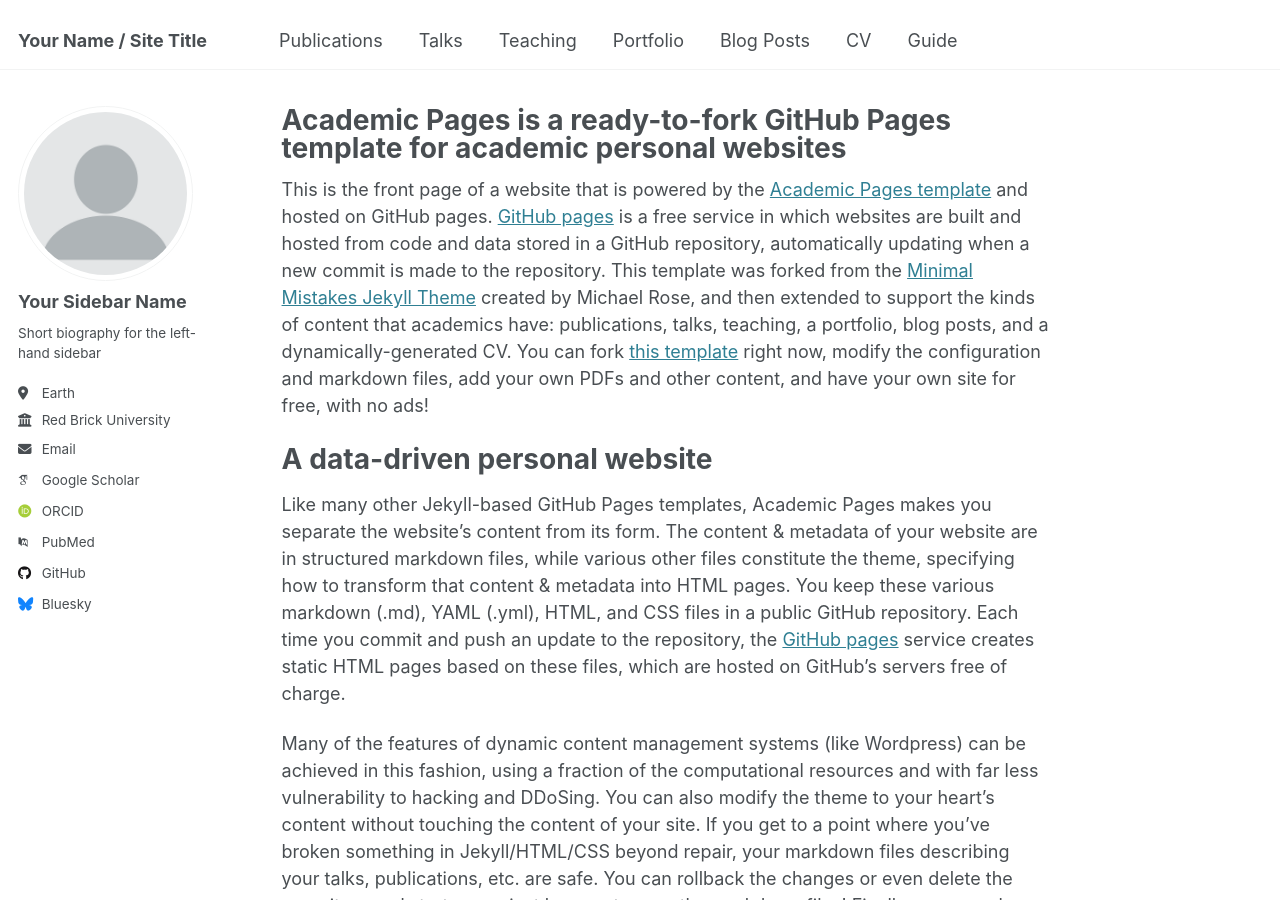
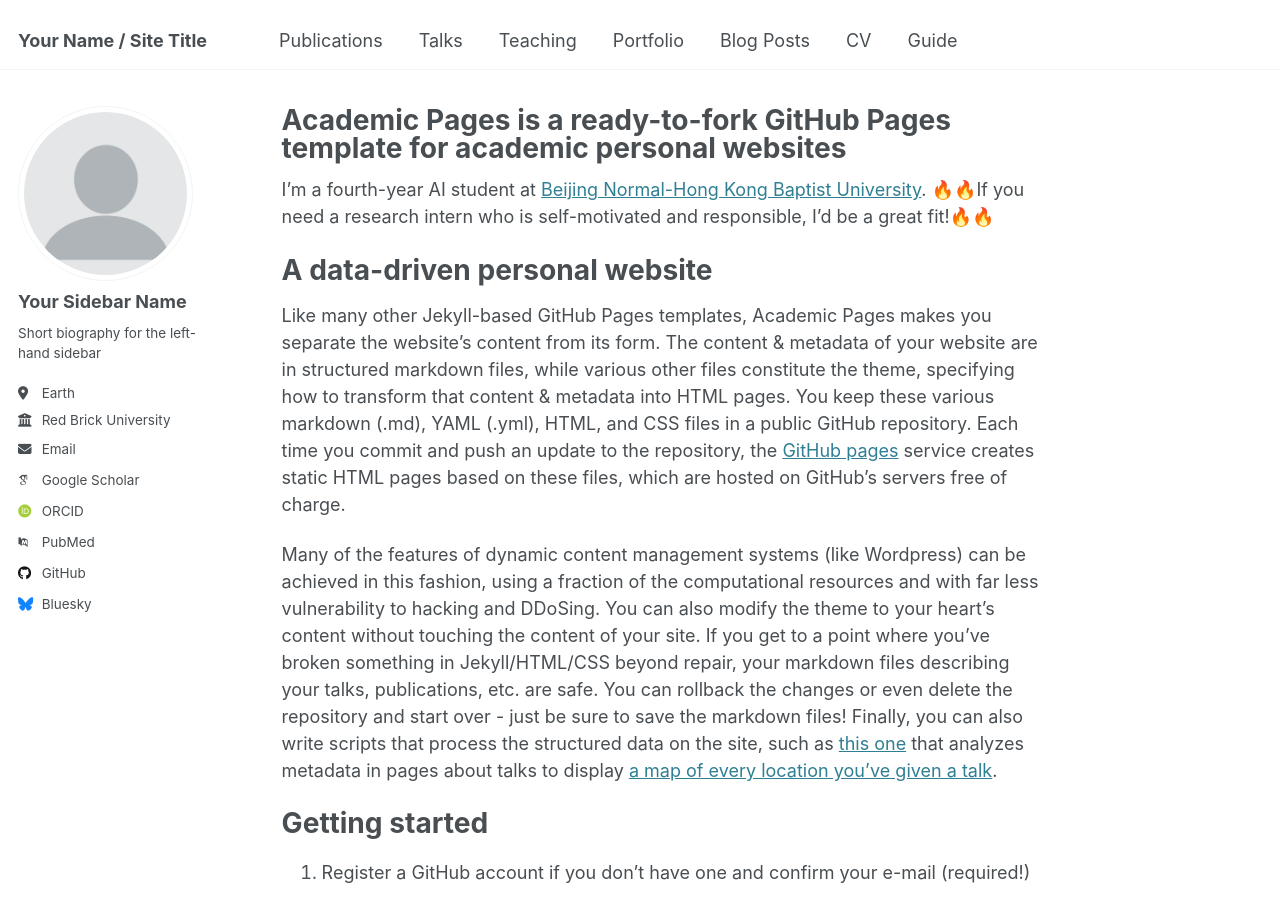
Before and after one commit to YongliangMiao/YongliangMiao.github.io, a Jekyll site: the page built from _pages/about.md, in a window 1280 px wide and 900 px high. Built offline with Jekyll 4.4.1, drawn with Linux system fonts in a browser that asks for light colours; some web fonts are replaced.

Commit message:
Update about.md

```diff
--- a/_pages/about.md
+++ b/_pages/about.md
@@ -7,7 +7,7 @@ redirect_from:
   - /about.html
 ---
 
-This is the front page of a website that is powered by the [Academic Pages template](https://github.com/academicpages/academicpages.github.io) and hosted on GitHub pages. [GitHub pages](https://pages.github.com) is a free service in which websites are built and hosted from code and data stored in a GitHub repository, automatically updating when a new commit is made to the repository. This template was forked from the [Minimal Mistakes Jekyll Theme](https://mmistakes.github.io/minimal-mistakes/) created by Michael Rose, and then extended to support the kinds of content that academics have: publications, talks, teaching, a portfolio, blog posts, and a dynamically-generated CV. You can fork [this template](https://github.com/academicpages/academicpages.github.io) right now, modify the configuration and markdown files, add your own PDFs and other content, and have your own site for free, with no ads!
+I'm a fourth-year AI student at [Beijing Normal-Hong Kong Baptist University](https://uic.edu.cn/en/). 🔥🔥If you need a research intern who is self-motivated and responsible, I’d be a great fit!🔥🔥
 
 A data-driven personal website
 ======
```
